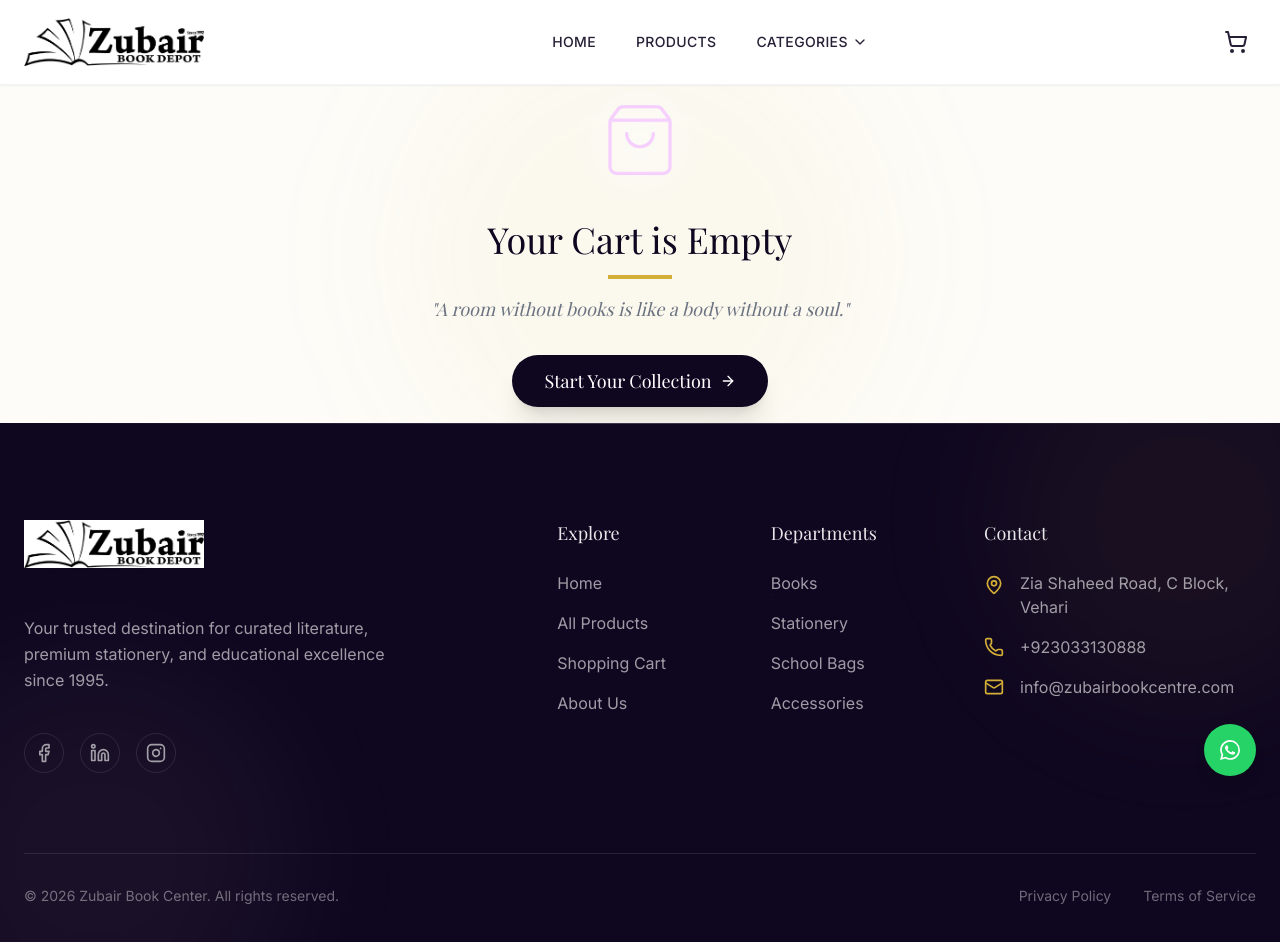
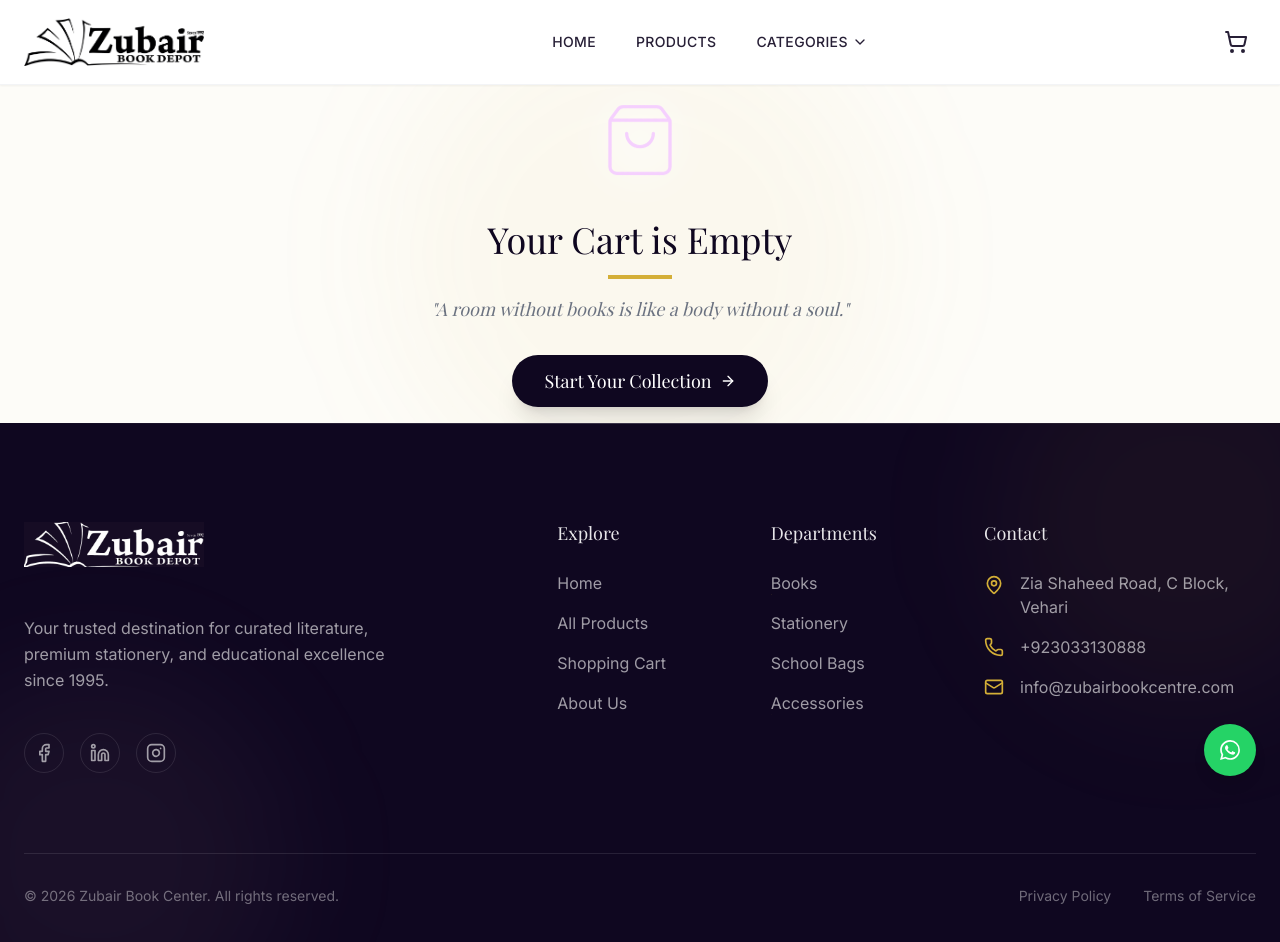
Before and after one commit to SheharBano-Sheri/bookcenter, a Next.js app: page /cart in a window 1280 px wide. Shown: the top 942 px of the page. Built offline with nearby package versions, Linux system fonts and the light colour scheme; a web font is replaced by a local one.

Commit message:
Updated the logo in footer and hero section

```diff
--- a/app/page.tsx
+++ b/app/page.tsx
@@ -109,7 +109,7 @@ export default async function HomePage() {
 
                 <FadeIn delay={0.2}>
                     <h1 className="text-6xl md:text-8xl lg:text-9xl font-serif font-medium tracking-tight mb-6 text-primary-950 leading-[0.9]">
-                        Zubair <br /> Book Center
+                        Zubair <br /> Book Depot
                     </h1>
                 </FadeIn>
 
--- a/components/Footer.tsx
+++ b/components/Footer.tsx
@@ -16,7 +16,7 @@ export default function Footer() {
           <div className="md:col-span-4 space-y-6">
             <Link href="/" className="inline-block relative w-[180px] h-[50px] mb-4">
                  <Image
-                    src="/logo.png"
+                    src="/logo-w.jpg.jpeg"
                     alt="Zubair Book Center"
                     fill
                     className="object-contain object-left"
```
Also changed, not shown: public/logo-w.jpg.jpeg (added).
